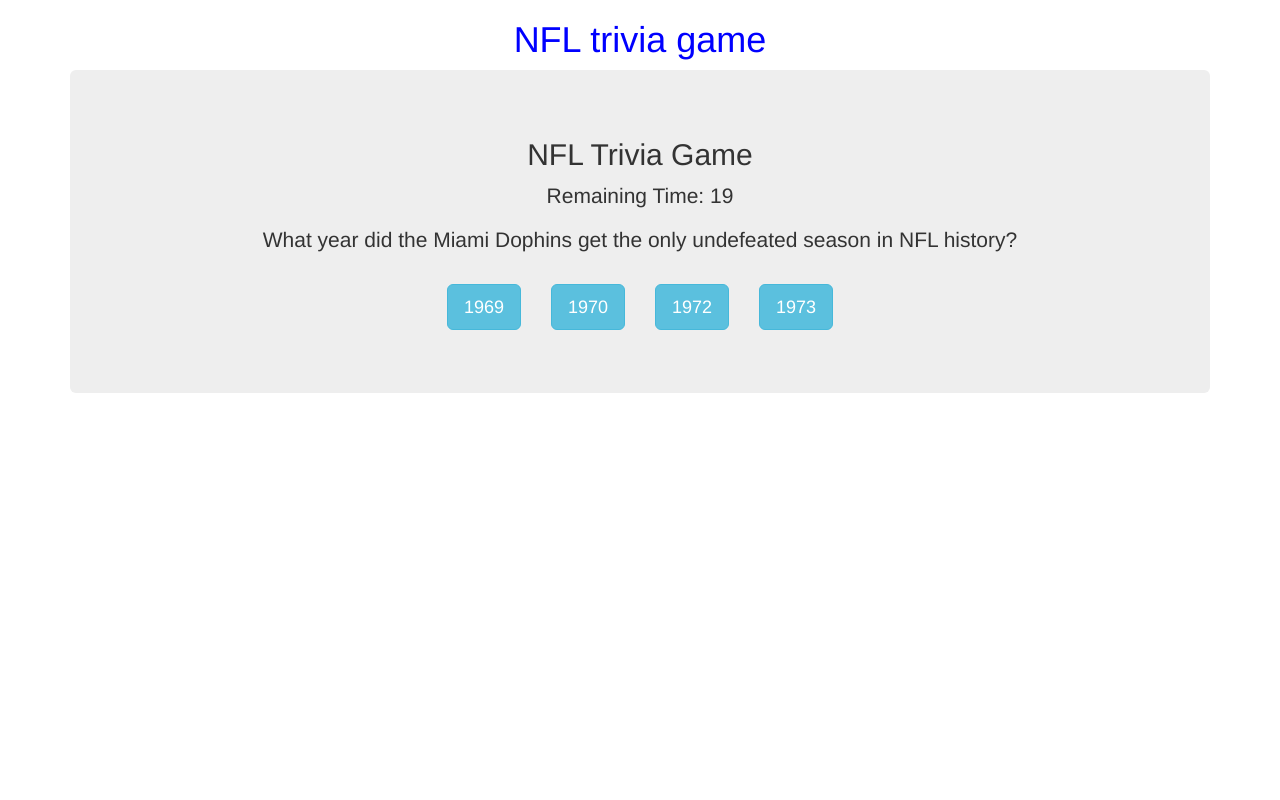
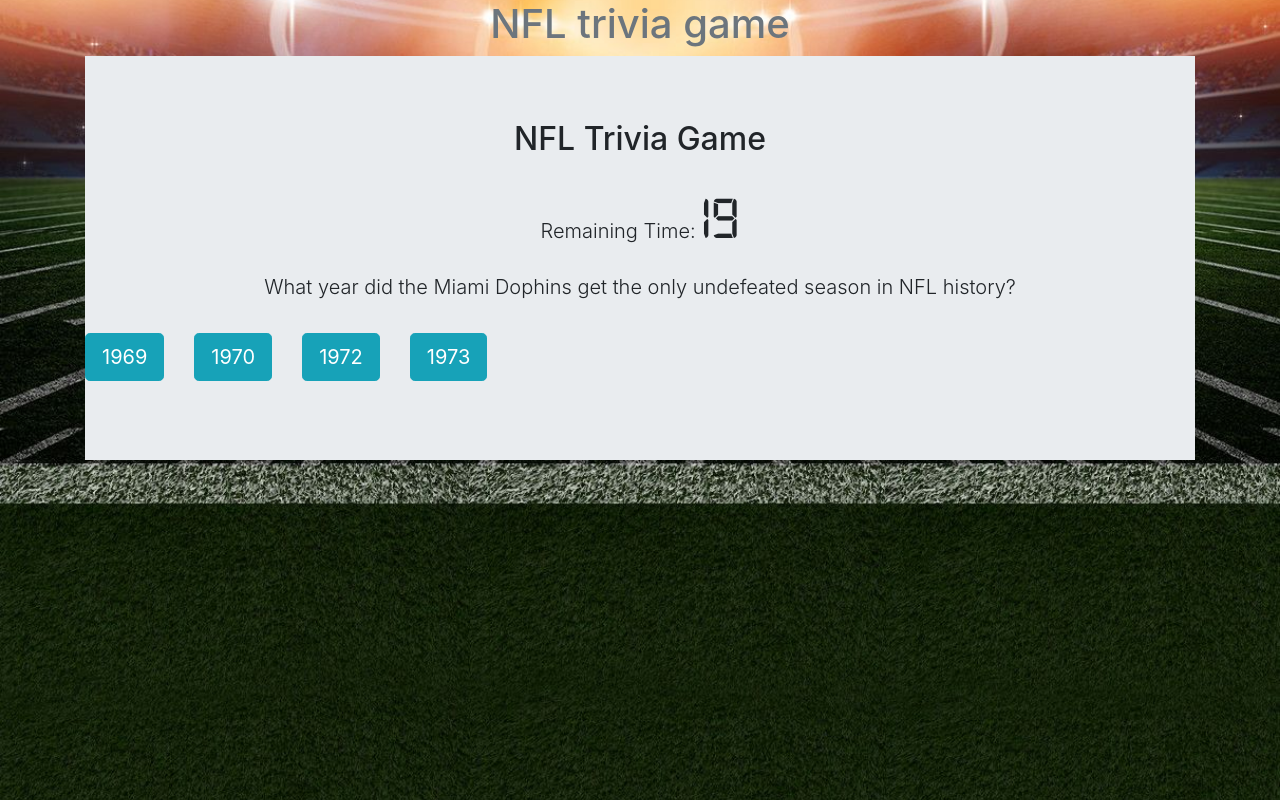
Before and after one commit to silmasis/TriviaGame, a plain HTML site: page index.html in a window 1280 px wide. Both pictures are taken after a click on the button "Start Game". Drawn offline with nearby package versions, Linux system fonts and the light colour scheme.

Commit message:
added font for time clock

```diff
--- a/assets/css/style.css
+++ b/assets/css/style.css
@@ -1,13 +1,35 @@
-body{
-	text-align: center;
+body {
+  margin: 0;
+  padding: 0;
+  text-align: center;
+  background-image: url('../images/background.jpg');
+  background-attachment: fixed;
+  background-position: center;
+  background-repeat: no-repeat;
+  background-size: cover;
 }
 
-.text-muted{
-	color: blue;
+
+.text-muted {
+  color: blue;
 }
-.last-seconds{
+
+.last-seconds {
   color: red;
 }
-.option{
+
+.option {
   margin: 15px;
 }
+
+@font-face {
+  font-family: 'clock';
+  src: url('fonts/digital-7.regular.ttf')format('truetype');
+  font-style: normal;
+  font-weight: 100;
+}
+
+#timer {
+  font-family: 'clock';
+  font-size: 3em;
+}
--- a/index.html
+++ b/index.html
@@ -11,7 +11,8 @@
     <title>Trivia Game</title>
 
     <!-- Bootstrap core CSS -->
-    <link rel="stylesheet" href="https://maxcdn.bootstrapcdn.com/bootstrap/3.3.7/css/bootstrap.min.css" integrity="sha384-BVYiiSIFeK1dGmJRAkycuHAHRg32OmUcww7on3RYdg4Va+PmSTsz/K68vbdEjh4u" crossorigin="anonymous">
+    <link rel="stylesheet" href="https://stackpath.bootstrapcdn.com/bootstrap/4.4.1/css/bootstrap.min.css"
+        integrity="sha384-Vkoo8x4CGsO3+Hhxv8T/Q5PaXtkKtu6ug5TOeNV6gBiFeWPGFN9MuhOf23Q9Ifjh" crossorigin="anonymous">
     <link rel="stylesheet" href="./assets/css/style.css">
 
   </head>
@@ -50,7 +51,7 @@
     <!-- jQuery CDN-->
     <script src="https://ajax.googleapis.com/ajax/libs/jquery/3.2.1/jquery.min.js"></script>
     <!-- Bootstrap CDN -->
-    <script src="https://maxcdn.bootstrapcdn.com/bootstrap/3.3.7/js/bootstrap.min.js" integrity="sha384-Tc5IQib027qvyjSMfHjOMaLkfuWVxZxUPnCJA7l2mCWNIpG9mGCD8wGNIcPD7Txa" crossorigin="anonymous"></script>
+
     <!-- TRIVIA APP JS -->
     <script src="./assets/js/app.js"></script>
 
```
Also changed, not shown: assets/css/fonts/digital-7.regular.ttf (added), assets/images/background.jpg (added).
